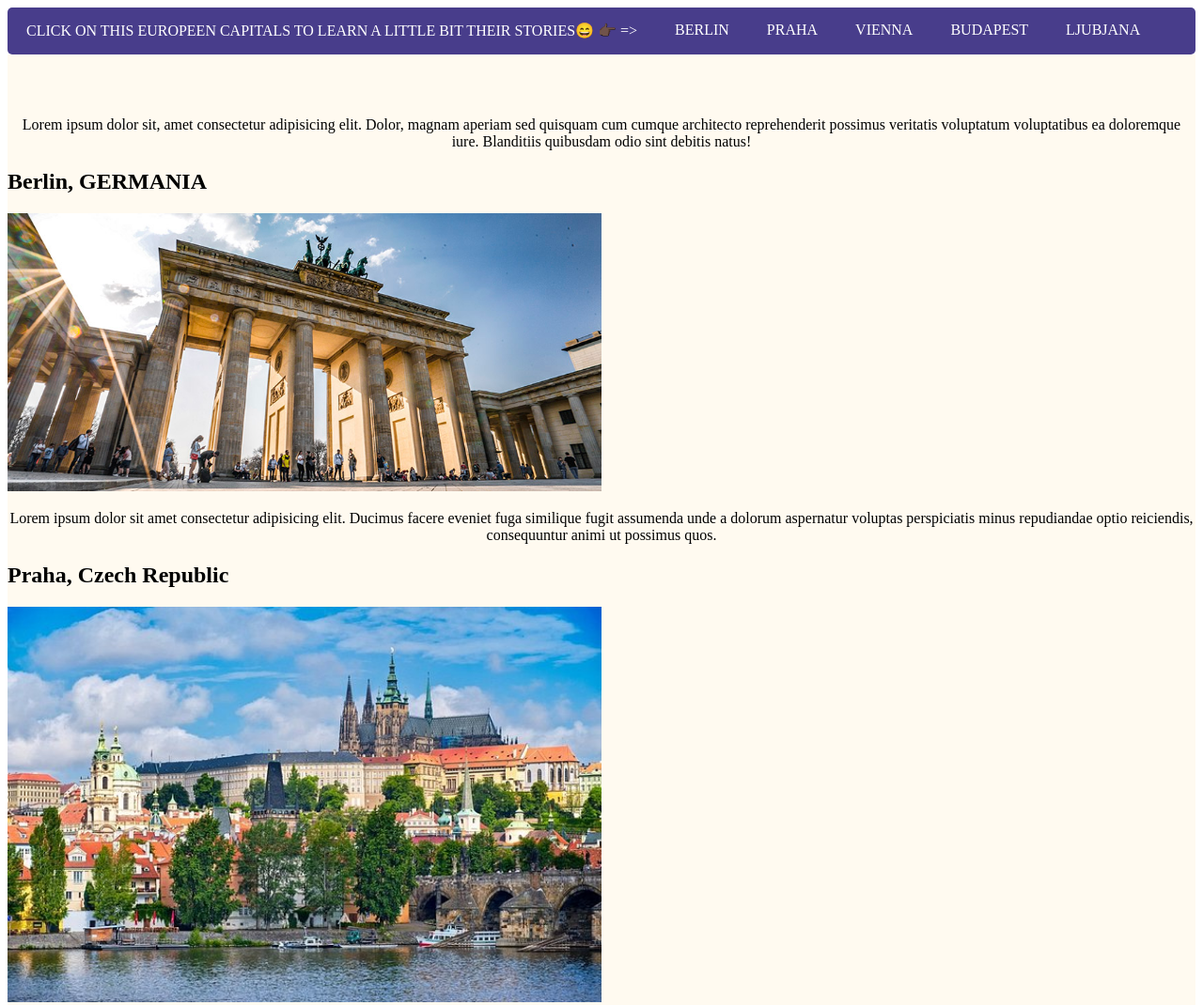
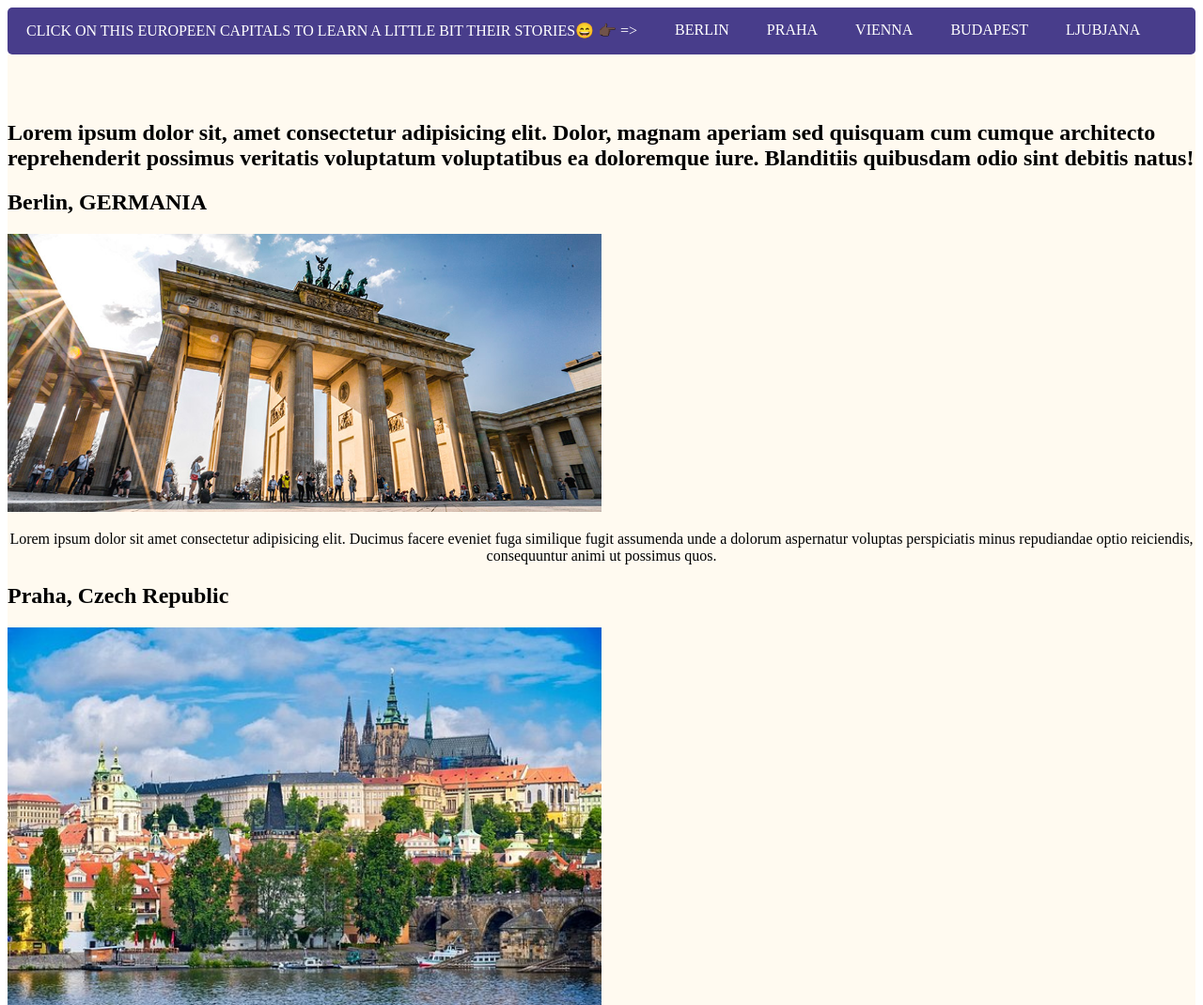
Before and after one commit to STL-LC101-January-22/assignment-4-html-me-something-Candide23, a website: page index.html in a window 1280 px wide. Shown: the top 1070 px of the page at 94% size. Drawn offline with Linux system fonts and the light colour scheme.

Commit message:
made some updates

```diff
--- a/index.html
+++ b/index.html
@@ -1,10 +1,11 @@
 <!DOCTYPE html>
 <html>
 <head>
-   <title>My Road trip Aroud of Europe</title>
+   <title>Candide Road Trip in Europe</title>
    <link rel="stylesheet" href="styles.css">
 </head>
 <body>
+
 
    <ul class="navbar">
       <li> <a href="">CLICK ON THIS EUROPEEN CAPITALS TO LEARN A LITTLE BIT THEIR STORIES😄 👉🏿 =></a></li>
@@ -22,10 +23,14 @@
    <main class="box">
 
       <article class=box-2>
-         <P>Lorem ipsum dolor sit, amet consectetur adipisicing elit. Dolor, magnam aperiam sed quisquam cum cumque
-            architecto reprehenderit possimus veritatis voluptatum voluptatibus ea doloremque iure. Blanditiis quibusdam
-            odio sint debitis natus!</P>
-         <a href="berlin" style></a>
+         <header id="main-heard">
+            <div class="box0">
+               <h1>Lorem ipsum dolor sit, amet consectetur adipisicing elit. Dolor, magnam aperiam sed quisquam cum cumque
+                  architecto reprehenderit possimus veritatis voluptatum voluptatibus ea doloremque iure. Blanditiis quibusdam
+                  odio sint debitis natus!</h1>
+            </div>
+         </header>
+         <a href="berlin" ></a>
          <h2>Berlin, GERMANIA</h2>
          <img class="berlin" src="berlin.jpg" alt="">
          <p>Lorem ipsum dolor sit amet consectetur adipisicing elit. Ducimus facere eveniet fuga similique fugit
@@ -82,9 +87,9 @@
 
    </main>
 
-   <div>
+   <footer id="main-footer">
       <p>Copyroght 2022</p>
-   </div>
+   </footer>
 
 </body>
 
--- a/styles.css
+++ b/styles.css
@@ -1,7 +1,11 @@
 /* Write your CSS here! */
 
-
+html{
+    background-image: none;
+    background-attachment: fixed;
+}
 .body{
+    background:#A9A9A9;
     font-family: Arial, Helvetica, sans-serif;
     width: 100%;
     max-width: 100%;
@@ -87,3 +91,9 @@ article.box-2{
     padding-top: 50px;
 
 }
+
+h2{
+    color: black;
+    max-width: 600px;
+
+}
```
